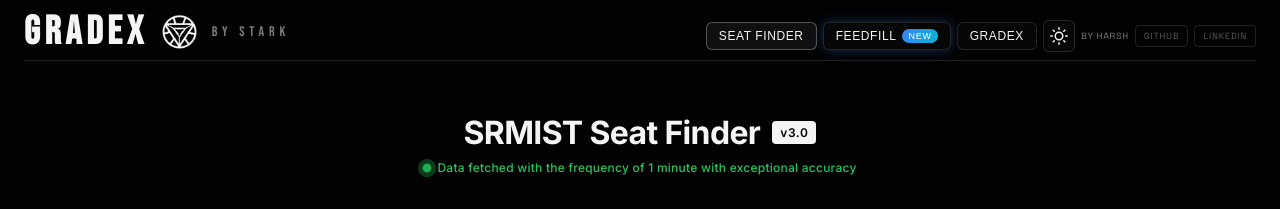
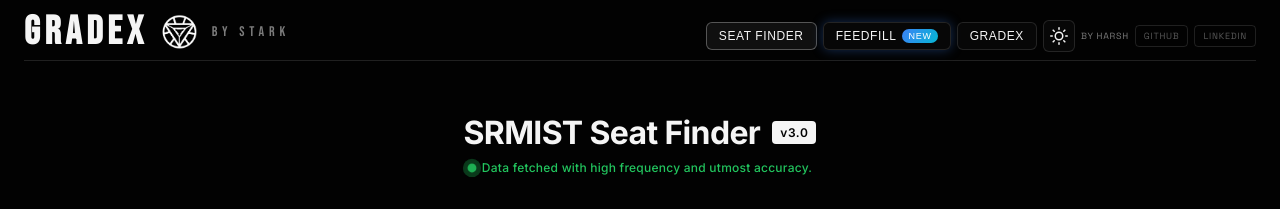
Before and after one commit to StarkAg/GradeX, a React (Vite) app: page / in a window 1280 px wide. Shown: the top 209 px of the page. Built offline with nearby package versions, Linux system fonts and the light colour scheme.

Commit message:
Align search numbers, change Success Rate to Found Rate, update data accuracy text

```diff
--- a/src/components/AdminPortal.jsx
+++ b/src/components/AdminPortal.jsx
@@ -158,8 +158,8 @@ export default function AdminPortal() {
           <div className="admin-stats">
             <div className="admin-stat-card">
               <p className="label">Total Searches</p>
-              <p className="value">{stats.total.toLocaleString()}</p>
-              <p className="hint">Latest {boundedCount.toLocaleString()} shown</p>
+              <p className="value">{boundedCount.toLocaleString()}</p>
+              <p className="hint">All time: {stats.total.toLocaleString()}</p>
             </div>
             <div className="admin-stat-card">
               <p className="label">Successful (page)</p>
@@ -170,7 +170,7 @@ export default function AdminPortal() {
               <p className="value danger">{stats.pageFailed}</p>
             </div>
             <div className="admin-stat-card">
-              <p className="label">Success Rate (page)</p>
+              <p className="label">Found Rate (page)</p>
               <p className="value accent">{stats.pageSuccessRate}%</p>
             </div>
           </div>
--- a/src/components/SeatFinder.jsx
+++ b/src/components/SeatFinder.jsx
@@ -754,7 +754,7 @@ export default function SeatFinder() {
                   textAlign: 'center',
                   lineHeight: '1.4'
                 }}>
-                  Data fetched with the frequency of 1 minute with exceptional accuracy
+                  Data fetched with high frequency and utmost accuracy.
                 </span>
               </div>
             </div>
```
